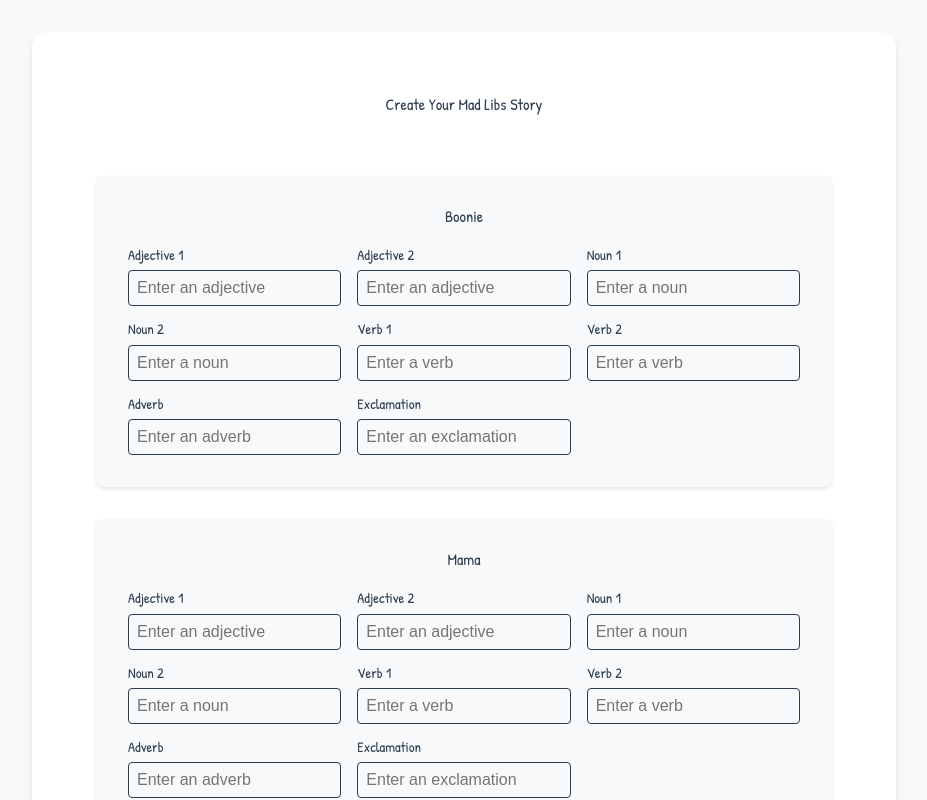
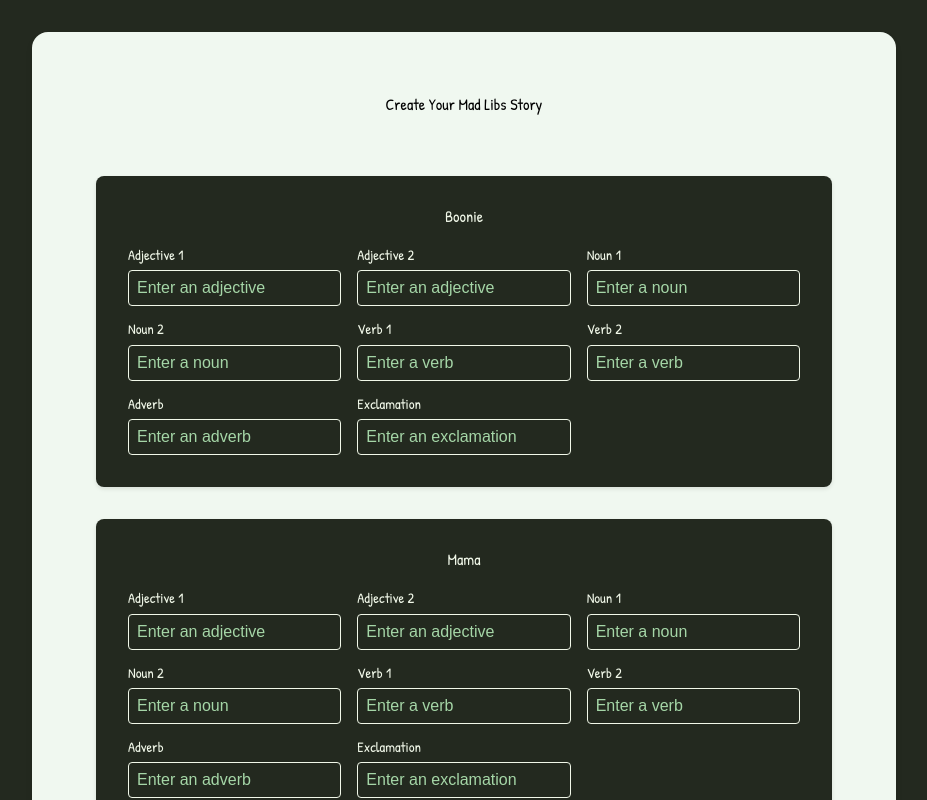
Before and after one commit to lmshepherd/nolanlovesdada, a React (Vite) app in the folder fatherly-madlibs/: page / in a window 1280 px wide. Shown: the top 800 px of the page, without its empty margins (176-1103 px from the left). Built offline with nearby package versions, Linux system fonts and the light colour scheme.

Commit message:
Fix styling issues

```diff
--- a/fatherly-madlibs/src/components/MadLibForm.tsx
+++ b/fatherly-madlibs/src/components/MadLibForm.tsx
@@ -13,7 +13,7 @@ const Form = styled.form`
 `;
 
 const Title = styled.h1`
-  color: ${colors.text};
+  color: ${colors.black};
   text-align: center;
   margin-bottom: 2rem;
 `;
@@ -55,7 +55,9 @@ const Input = styled.input`
   background: ${colors.background};
   color: ${colors.text};
   font-size: 1rem;
-
+  &::placeholder {
+    color: ${colors.placeholderText};
+  }
   &:focus {
     outline: none;
     border-color: ${colors.primary};
--- a/fatherly-madlibs/src/components/Reveal.tsx
+++ b/fatherly-madlibs/src/components/Reveal.tsx
@@ -28,6 +28,9 @@ const StoryContainer = styled.div`
   white-space: pre-wrap;
   font-size: 1.2rem;
   line-height: 1.6;
+  overflow-wrap: break-word;
+  word-wrap: break-word;
+  box-sizing: border-box;
 `;
 
 const NavigationContainer = styled.div`
@@ -107,9 +110,7 @@ export default function Reveal({ inputs }: RevealProps) {
 
   return (
     <Container>
-      <StoryContainer>
-        {currentTemplate(inputs)}
-      </StoryContainer>
+      <StoryContainer>{currentTemplate(inputs)}</StoryContainer>
       <Image
         src={`/images/section-${slideIndex + 1}.png`}
         alt="Illustration for this mad lib section"
--- a/fatherly-madlibs/src/theme/colors.ts
+++ b/fatherly-madlibs/src/theme/colors.ts
@@ -1,18 +1,35 @@
 export const colors = {
-  primary: '#4A90E2', // A friendly blue
-  primaryDark: '#357ABD',
-  secondary: '#50E3C2', // Mint green
-  accent: '#F5A623', // Warm orange
-  background: '#F8F9FA', // Light gray background
-  text: '#2C3E50', // Dark blue-gray text
-  white: '#FFFFFF',
+  // Default (dark mode)
+  primary: '#388E3C', // Forest green
+  primaryDark: '#1B5E20', // Deep pine green
+  secondary: '#A5D6A7', // Soft moss green
+  accent: '#FF7043', // Toadstool orange/red
+  background: '#23291f', // Deep woodland green (dark mode)
+  formBackground: '#2d2217', // Deep bark brown (dark mode)
+  text: '#F1F8E9', // Light leafy text (dark mode)
+  placeholderText: '#A5D6A7', // Lighter shade for placeholder text
+  white: '#F0F8F0', // Off-white with blue/green hue
   black: '#000000',
   gray: {
     light: '#E9ECEF',
     medium: '#CED4DA',
     dark: '#6C757D',
   },
-  error: '#E74C3C', // Red for errors
-  success: '#2ECC71', // Green for success
-  disabled: '#CED4DA',
+  error: '#C62828', // Berry red
+  success: '#43A047', // Vibrant green
+  disabled: '#BDBDBD',
+  modes: {
+    light: {
+      background: '#F1F8E9', // Leafy off-white/green
+      formBackground: '#F5E9DA', // Warm tan for form
+      text: '#4E342E', // Bark brown
+      placeholderText: '#6C757D', // Darker shade for placeholder text
+    },
+    dark: {
+      background: '#23291f', // Deep woodland green
+      formBackground: '#2d2217', // Deep bark brown
+      text: '#F1F8E9', // Light leafy text
+      placeholderText: '#A5D6A7', // Lighter shade for placeholder text
+    },
+  },
 } as const;
```
